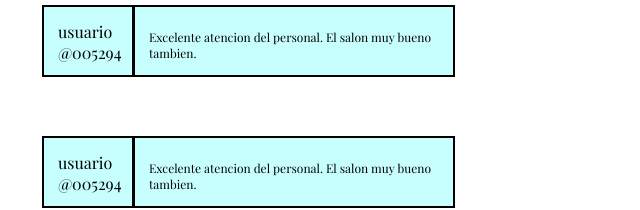
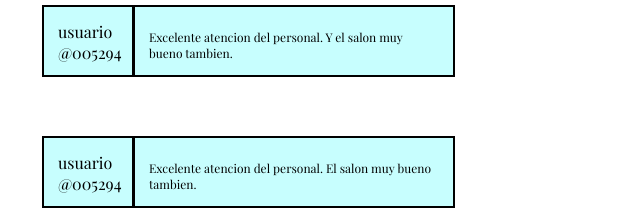
Before and after one commit to mfreynaga/proyectocoder, a plain HTML site: page pages/nosotros.html in a window 1280 px wide. Shown: the part 501-711 px from the top of the page, 0-640 px from the left. Drawn offline with nearby package versions, Linux system fonts and the light colour scheme; a web font is replaced by a local one.

Commit message:
hice cambios en las reseñas

```diff
--- a/pages/nosotros.html
+++ b/pages/nosotros.html
@@ -53,7 +53,7 @@
         <article>usuario @005294</article>
       </div>
      <div class="cajas-comentarios">
-        <article><h3>Excelente atencion del personal. El salon muy bueno tambien.</h3></article>
+        <article><h3>Excelente atencion del personal. Y el salon muy bueno tambien.</h3></article>
       </div>
     </section>
     <section class="reseñas">
```
